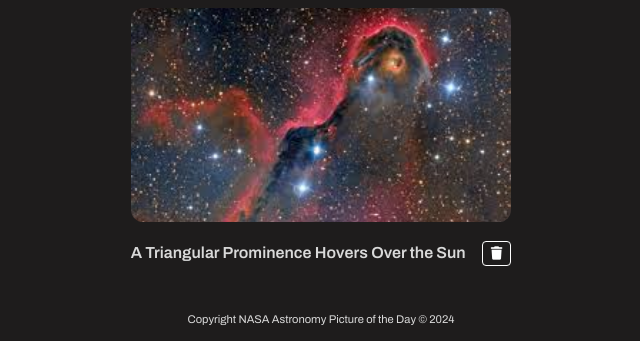
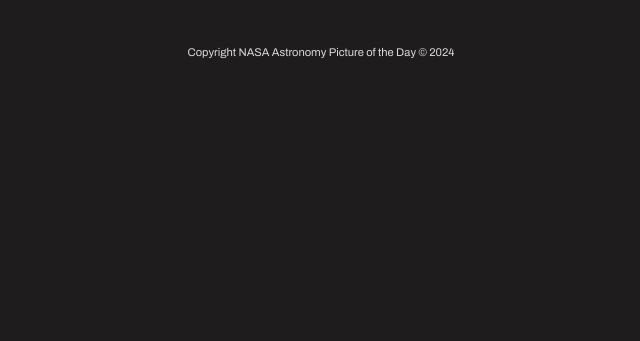
Before and after one commit to rame0033/mtm6302-capstone-rame0033, a plain HTML site: page index.html in a window 1280 px wide. Shown: the part 725-1066 px from the top of the page, without its empty margins (319-959 px from the left). After the commit the page ends 800 px from the top, so only its background shows below. Drawn offline with Linux system fonts and the light colour scheme; no server answers.

Commit message:
Removes placeholder card

```diff
--- a/index.html
+++ b/index.html
@@ -64,15 +64,7 @@
         <h2>Favorites</h2>
         <ul class="apod_fav" id="APOD_FAV">
             <!-- Favorites will be displayed here -->
-             <li class="card">
-                <div class="card-content">
-                    <img src="./assets/placeholder.jpeg" alt="NASA APOD Fav Image" class="card-img" id="fav_img">
-                    <div class="card_textwrap">
-                        <h3 id="card_title">A Triangular Prominence Hovers Over the Sun</h3>
-                        <button type="button" aria-label="Delete Button" id="del_btn" ><i class="fa-solid fa-trash"></i></button>
-                    </div>
-                </div>
-             </li>
+
         </ul>
     </section>
 
@@ -82,7 +74,7 @@
     </footer>
 
     <!-- Javascript -->
-         <script src = "./script.js"></script>
+    <script src="./script.js"></script>
 </body>
 
 </html>
```
Lines whose indentation alone changed are shown as unchanged.
